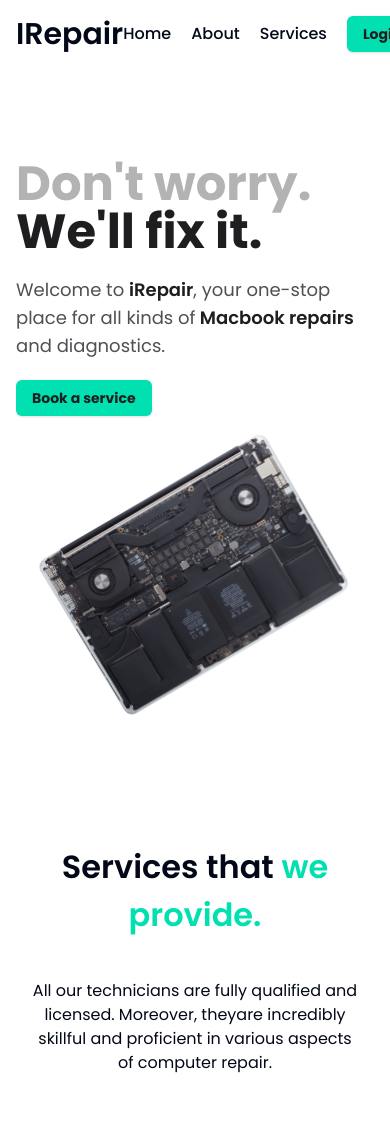
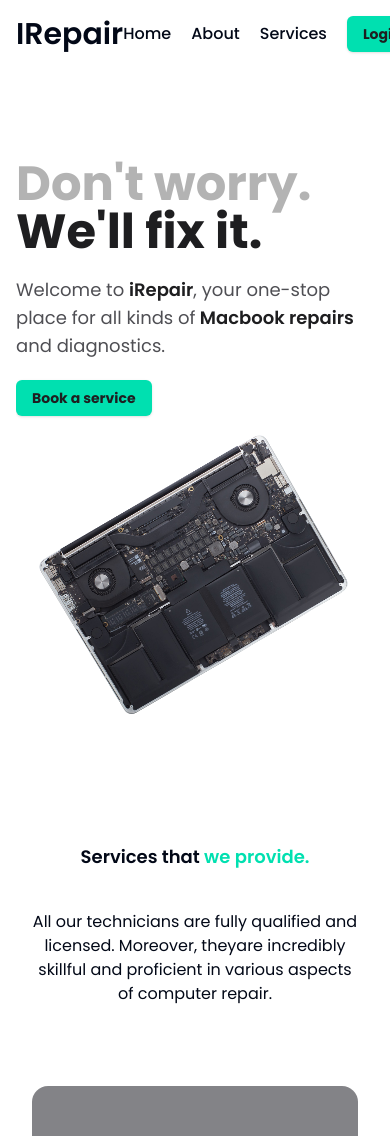
Before and after one commit to Abdullah149081/I-Repair, a React (Vite) app: page / in a window 390 px wide. Shown: the top 1136 px of the page. Built offline with nearby package versions, Linux system fonts and the light colour scheme.

Commit message:
Update font sizes in index.css

```diff
--- a/src/index.css
+++ b/src/index.css
@@ -80,11 +80,18 @@
   html {
     font-family: 'Poppins', sans-serif;
   }
-  h2 {
-    font-size: 3.75rem;
+  h1 {
+    font-size: 2.125rem;
     font-weight: 600;
     @media screen and (max-width: 768px) {
-      font-size: 2rem;
+      font-size: 1.5rem;
+    }
+  }
+  h2 {
+    font-size: 1.875rem;
+    font-weight: 600;
+    @media screen and (max-width: 768px) {
+      font-size: 1.125rem;
     }
   }
 }
```
